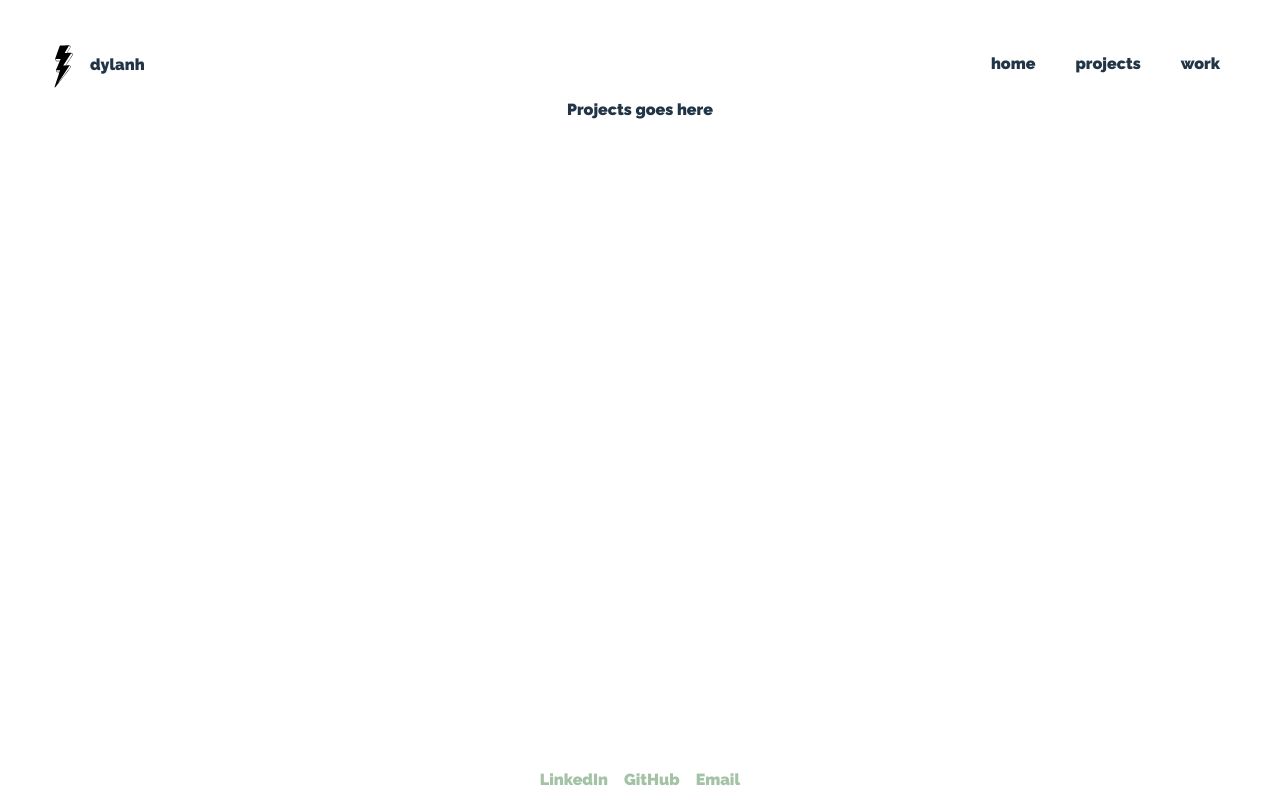
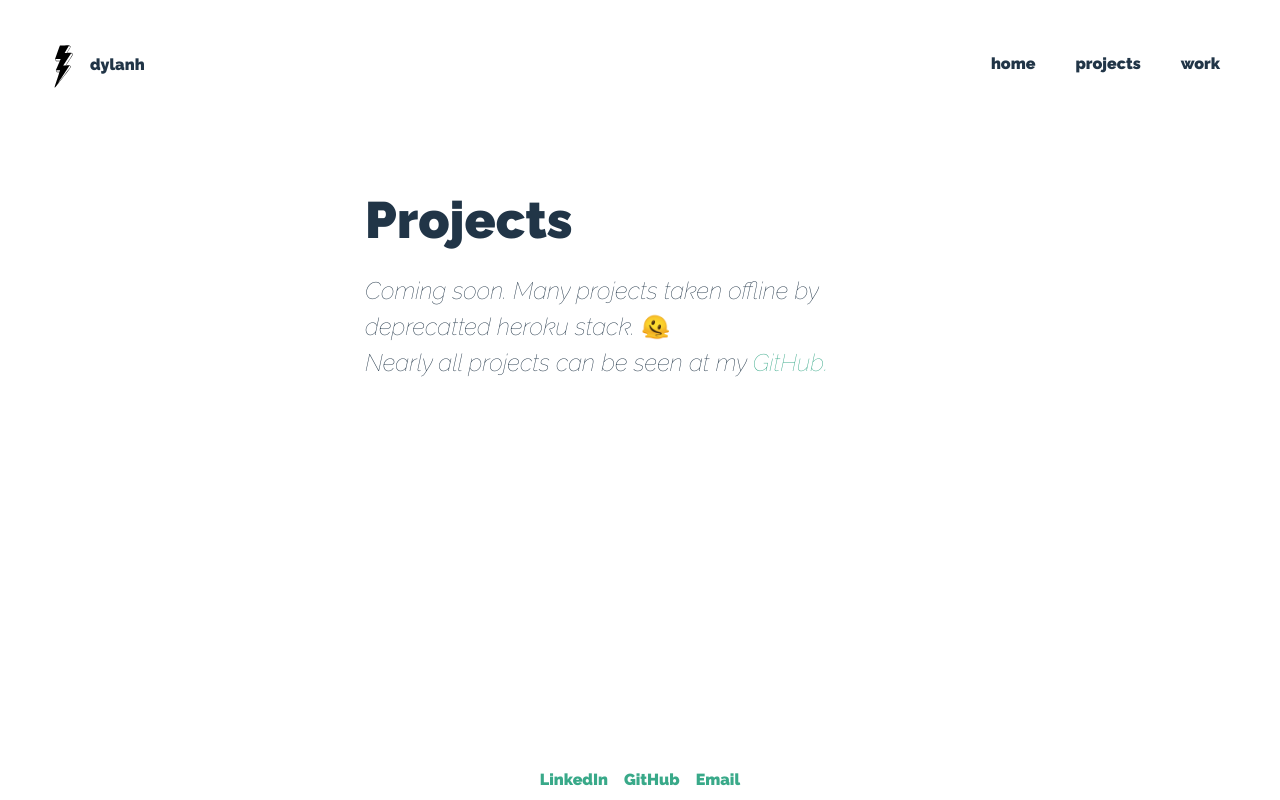
Before and after one commit to dhoneyman/ViteApp, a React (Vite) app: page / in a window 1280 px wide. Both pictures are taken after a click on the element "projects". Built offline with nearby package versions, Linux system fonts and the light colour scheme.

Commit message:
clean up and projects
Lots of clean up and projects and work added.

```diff
--- a/src/components/Lander.jsx
+++ b/src/components/Lander.jsx
@@ -1,26 +1,6 @@
 import styled from "@emotion/styled";
-
-const Wrapper = styled.div`
-  display: flex;
-  flex-direction: column;
-  margin-top: 60px;
-`;
-
-const StyledH1 = styled.h1`
-  margin-bottom: 4px;
-`;
-
-const StyledH2 = styled.h2`
-  margin-bottom: 4px;
-  font-style: italic;
-  font-weight: 100;
-`;
-
-const Bio = styled.div`
-  display: flex;
-  flex-direction: column;
-  text-align: left;
-`;
+import { StyledH1, StyledH2 } from '../shared/typography'
+import{ Wrapper, Bio } from '../shared/boxes'
 
 export const Lander = () => (
   <Wrapper>
--- a/src/components/Projects.jsx
+++ b/src/components/Projects.jsx
@@ -1,5 +1,17 @@
+import{ Wrapper, Bio } from '../shared/boxes'
+import { StyledH1, StyledH2 } from '../shared/typography'
+
 export const Projects = () => (
-  <div>
-    Projects goes here
-  </div>
+  <Wrapper>
+    <Bio>
+      <StyledH1>
+        Projects
+      </StyledH1>
+      <StyledH2>
+        Coming soon. Many projects taken offline by deprecatted heroku stack. 🫠
+        <br/>
+        Nearly all projects can be seen at my <a href='https://github.com/dhoneyman'>GitHub.</a>
+      </StyledH2>
+    </Bio>
+  </Wrapper>
 );
--- a/src/components/Work.jsx
+++ b/src/components/Work.jsx
@@ -1,7 +1,22 @@
-
+import{ Wrapper, Bio } from '../shared/boxes'
+import { StyledH1, StyledH2 } from '../shared/typography'
 
 export const Work = () => (
-  <div>
-    work goes here
-  </div>
+  <Wrapper>
+    <Bio>
+      <StyledH1>Work</StyledH1>
+      <StyledH2>
+        Trained in full stack development with a love and focus on front end.
+        Currently I work at <a href='https://encapture.com/'>Encapture</a> as a UI developer helping to transition the company from their
+        traditional on prem solution to a SaaS based solution.
+        <br />
+        <br />
+        There are few things I enjoy more
+        than building an effecient and intuitive design system to help stream line development.
+        <br />
+        <br />
+        I love what I do and I am always looking for a new and exciting challenge.
+      </StyledH2>
+    </Bio>
+  </Wrapper>
 );
--- a/src/index.css
+++ b/src/index.css
@@ -16,11 +16,8 @@
 
 a {
   font-weight: 900;
-  color: #A4C2A5;
+  color: #39A989;
   text-decoration: inherit;
-}
-a:hover {
-  color: #566246;
 }
 
 h3 {
--- /dev/null
+++ b/src/shared/boxes.js
@@ -0,0 +1,13 @@
+import styled from "@emotion/styled";
+
+export const Wrapper = styled.div`
+  display: flex;
+  flex-direction: column;
+  margin-top: 60px;
+`;
+
+export const Bio = styled.div`
+  display: flex;
+  flex-direction: column;
+  text-align: left;
+`;
--- /dev/null
+++ b/src/shared/typography.js
@@ -0,0 +1,11 @@
+import styled from "@emotion/styled";
+
+export const StyledH1 = styled.h1`
+  margin-bottom: 4px;
+`;
+
+export const StyledH2 = styled.h2`
+  margin-bottom: 4px;
+  font-style: italic;
+  font-weight: 100;
+`;
```
